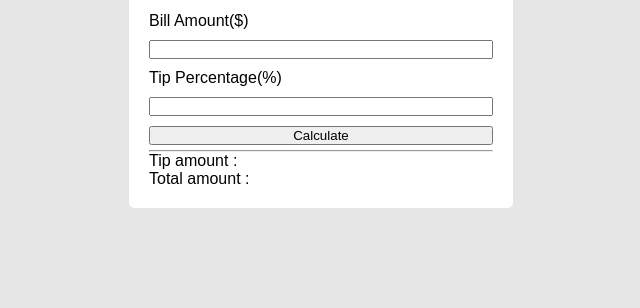
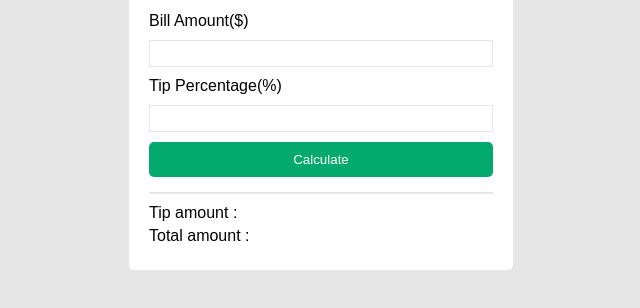
Before and after one commit to AchinthaThennakoon/JavaScript-mini-projects, a plain HTML site: page Tip-Calculator/index.html in a window 1280 px wide. Shown: the part 170-478 px from the top of the page, without its empty margins (319-959 px from the left). Drawn offline with Linux system fonts and the light colour scheme.

Commit message:
add styles

```diff
--- a/Tip-Calculator/style.css
+++ b/Tip-Calculator/style.css
@@ -39,6 +39,26 @@ body{
     margin: 5px 0;
 }
 
-.form input:number{
-    height: 200px;
+.form input[type=number]{
+    /* height: 50px; */
+    padding: 5px;
+    border: 1px solid rgb(230, 230, 230) ;
 }
+
+.container p{
+    margin: 5px 0;
+}
+
+hr{
+    margin: 10px 0;
+    border: 1px solid rgb(230, 230, 230) ;
+}
+
+
+.form input[type=submit]{
+    background: #04AA6D;
+    border: none;
+    padding: 10px;
+    border-radius: 5px;
+    color: white;
+}
```
